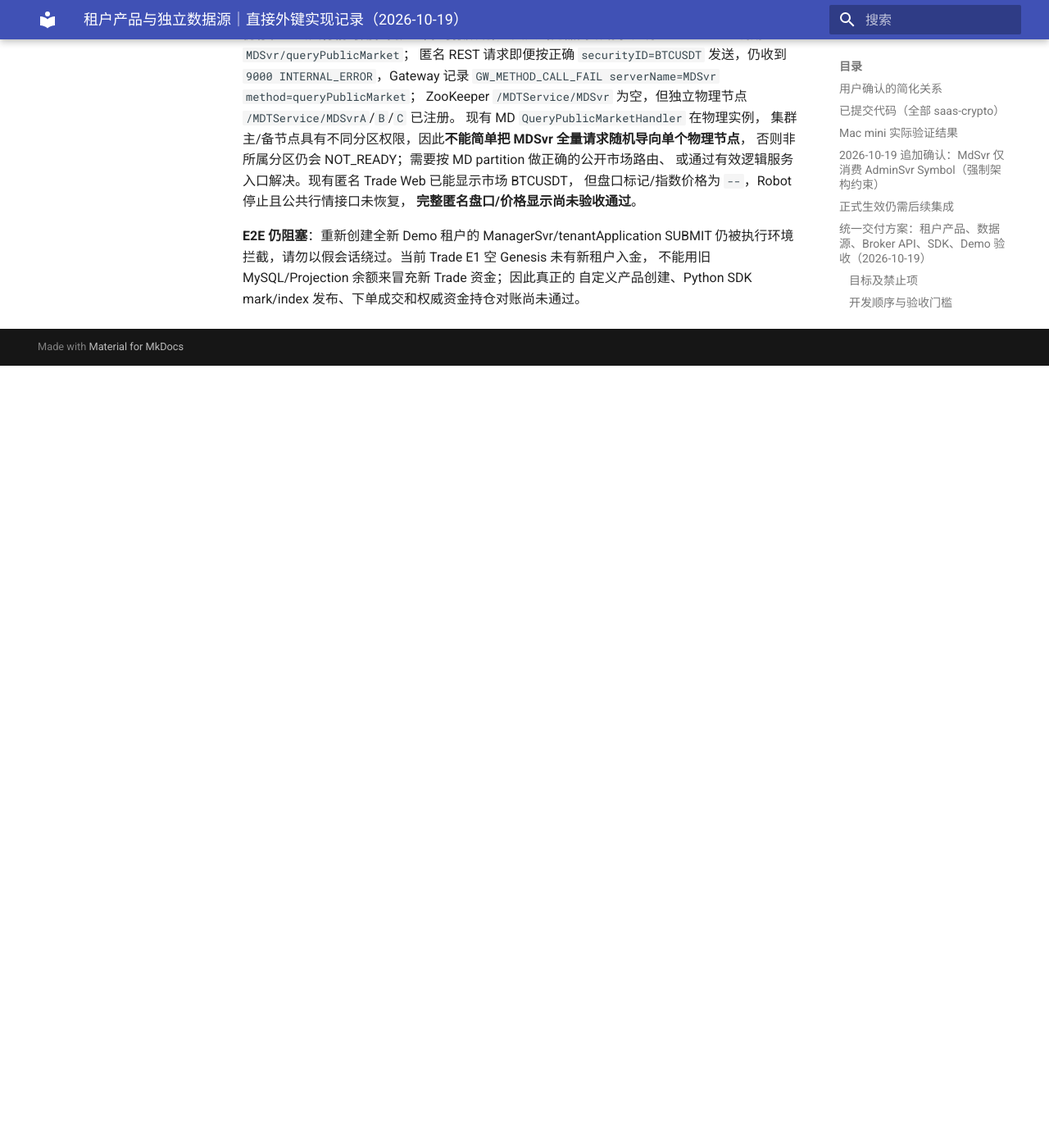
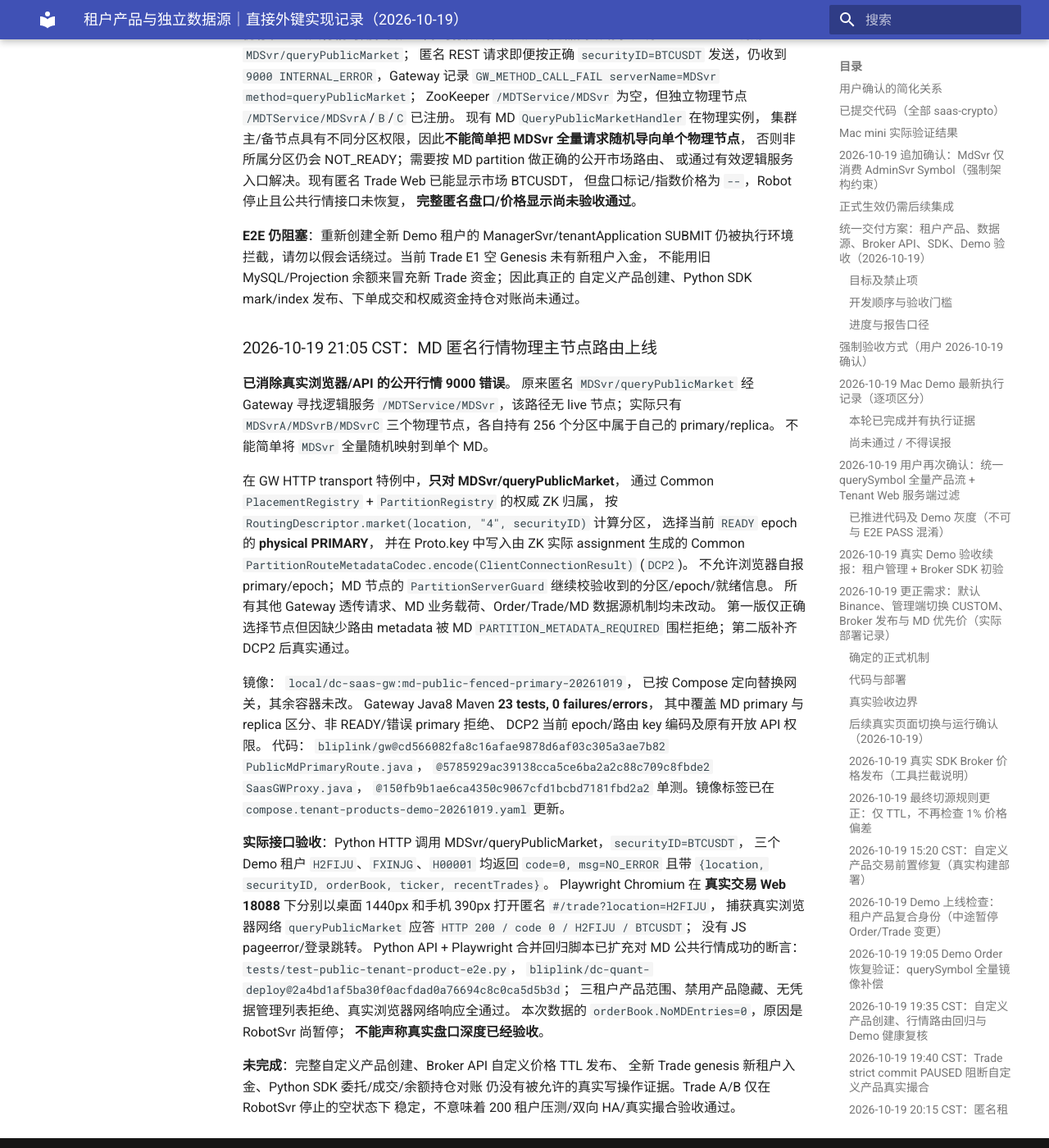
Before and after one commit to bliplink/dc-quant-deploy, an MkDocs documentation site: the page built from docs/TENANT_PRODUCT_DATA_SOURCE_IMPLEMENTATION_20261019.zh-CN.md, in a window 1280 px wide and 1400 px high, scrolled down 18313 px. Shown: the whole window at 82% size. Built offline with MkDocs 1.6.1 and Material for MkDocs 9.7.7, drawn with Linux system fonts in a browser that asks for light colours; before the commit the page ends 18759 px from its top, so only the background shows below that.

Commit message:
docs: verify public MD market physical-primary routing, DCP2 epoch fence and Playwright network E2E

```diff
--- a/docs/TENANT_PRODUCT_DATA_SOURCE_IMPLEMENTATION_20261019.zh-CN.md
+++ b/docs/TENANT_PRODUCT_DATA_SOURCE_IMPLEMENTATION_20261019.zh-CN.md
@@ -486,3 +486,60 @@
 仍被执行环境拦截，请勿以假会话绕过。当前 Trade E1 空 Genesis 未有新租户入金，
 不能用旧 MySQL/Projection 余额来冒充新 Trade 资金；因此真正的
 自定义产品创建、Python SDK mark/index 发布、下单成交和权威资金持仓对账尚未通过。
+
+
+### 2026-10-19 21:05 CST：MD 匿名行情物理主节点路由上线
+
+**已消除真实浏览器/API 的公开行情 9000 错误**。
+原来匿名 `MDSvr/queryPublicMarket` 经 Gateway 寻找逻辑服务
+`/MDTService/MDSvr`，该路径无 live 节点；实际只有
+`MDSvrA/MDSvrB/MDSvrC` 三个物理节点，各自持有 256 个分区中属于自己的 primary/replica。
+不能简单将 `MDSvr` 全量随机映射到单个 MD。
+
+在 GW HTTP transport 特例中，**只对 MDSvr/queryPublicMarket**，
+通过 Common `PlacementRegistry` + `PartitionRegistry` 的权威 ZK 归属，
+按 `RoutingDescriptor.market(location, "4", securityID)` 计算分区，
+选择当前 `READY` epoch 的 **physical PRIMARY**，
+并在 Proto.key 中写入由 ZK 实际 assignment 生成的 Common
+`PartitionRouteMetadataCodec.encode(ClientConnectionResult)` (`DCP2`)。
+不允许浏览器自报 primary/epoch；MD 节点的
+`PartitionServerGuard` 继续校验收到的分区/epoch/就绪信息。
+所有其他 Gateway 透传请求、MD 业务载荷、Order/Trade/MD 数据源机制均未改动。
+第一版仅正确选择节点但因缺少路由 metadata 被 MD
+`PARTITION_METADATA_REQUIRED` 围栏拒绝；第二版补齐 DCP2 后真实通过。
+
+镜像：
+`local/dc-saas-gw:md-public-fenced-primary-20261019`，
+已按 Compose 定向替换网关，其余容器未改。
+Gateway Java8 Maven **23 tests, 0 failures/errors**，
+其中覆盖 MD primary 与 replica 区分、非 READY/错误 primary 拒绝、
+DCP2 当前 epoch/路由 key 编码及原有开放 API 权限。
+代码：
+`bliplink/gw@cd566082fa8c16afae9878d6af03c305a3ae7b82`
+`PublicMdPrimaryRoute.java`，
+`@5785929ac39138cca5ce6ba2a2c88c709c8fbde2`
+`SaasGWProxy.java`，
+`@150fb9b1ae6ca4350c9067cfd1bcbd7181fbd2a2`
+单测。镜像标签已在
+`compose.tenant-products-demo-20261019.yaml` 更新。
+
+**实际接口验收**：Python HTTP 调用 MDSvr/queryPublicMarket，`securityID=BTCUSDT`，
+三个 Demo 租户 `H2FIJU`、`FXINJG`、`H00001` 均返回
+`code=0, msg=NO_ERROR` 且带
+`{location, securityID, orderBook, ticker, recentTrades}`。
+Playwright Chromium 在 **真实交易 Web 18088** 下分别以桌面
+1440px 和手机 390px 打开匿名 `#/trade?location=H2FIJU`，
+捕获真实浏览器网络 `queryPublicMarket` 应答
+`HTTP 200 / code 0 / H2FIJU / BTCUSDT`；
+没有 JS pageerror/登录跳转。
+Python API + Playwright 合并回归脚本已扩充对 MD 公共行情成功的断言：
+`tests/test-public-tenant-product-e2e.py`，
+`bliplink/dc-quant-deploy@2a4bd1af5ba30f0acfdad0a76694c8c0ca5d5b3d`；
+三租户产品范围、禁用产品隐藏、无凭据管理列表拒绝、真实浏览器网络响应全通过。
+本次数据的 `orderBook.NoMDEntries=0`，原因是 RobotSvr 尚暂停；
+**不能声称真实盘口深度已经验收**。
+
+**未完成**：完整自定义产品创建、Broker API 自定义价格 TTL 发布、
+全新 Trade genesis 新租户入金、Python SDK 委托/成交/余额持仓对账
+仍没有被允许的真实写操作证据。Trade A/B 仅在 RobotSvr 停止的空状态下
+稳定，不意味着 200 租户压测/双向 HA/真实撮合验收通过。
```
